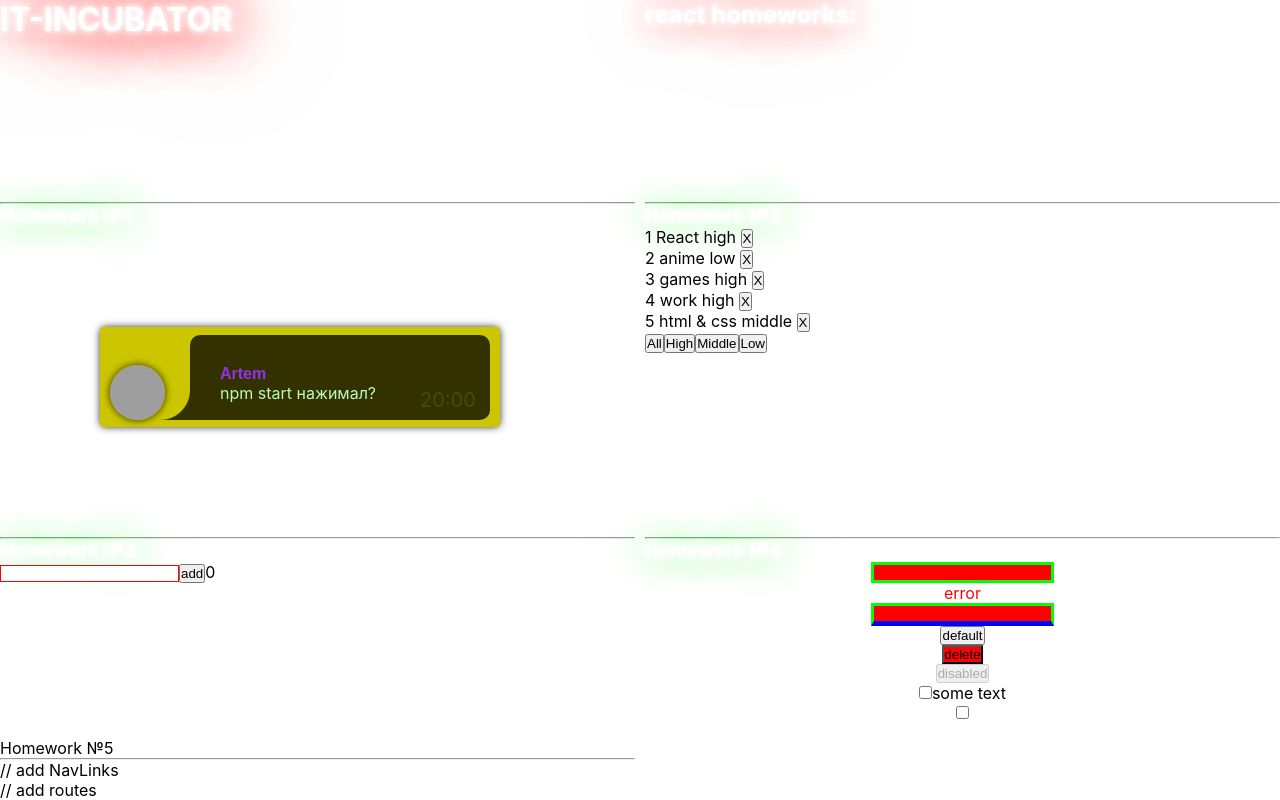
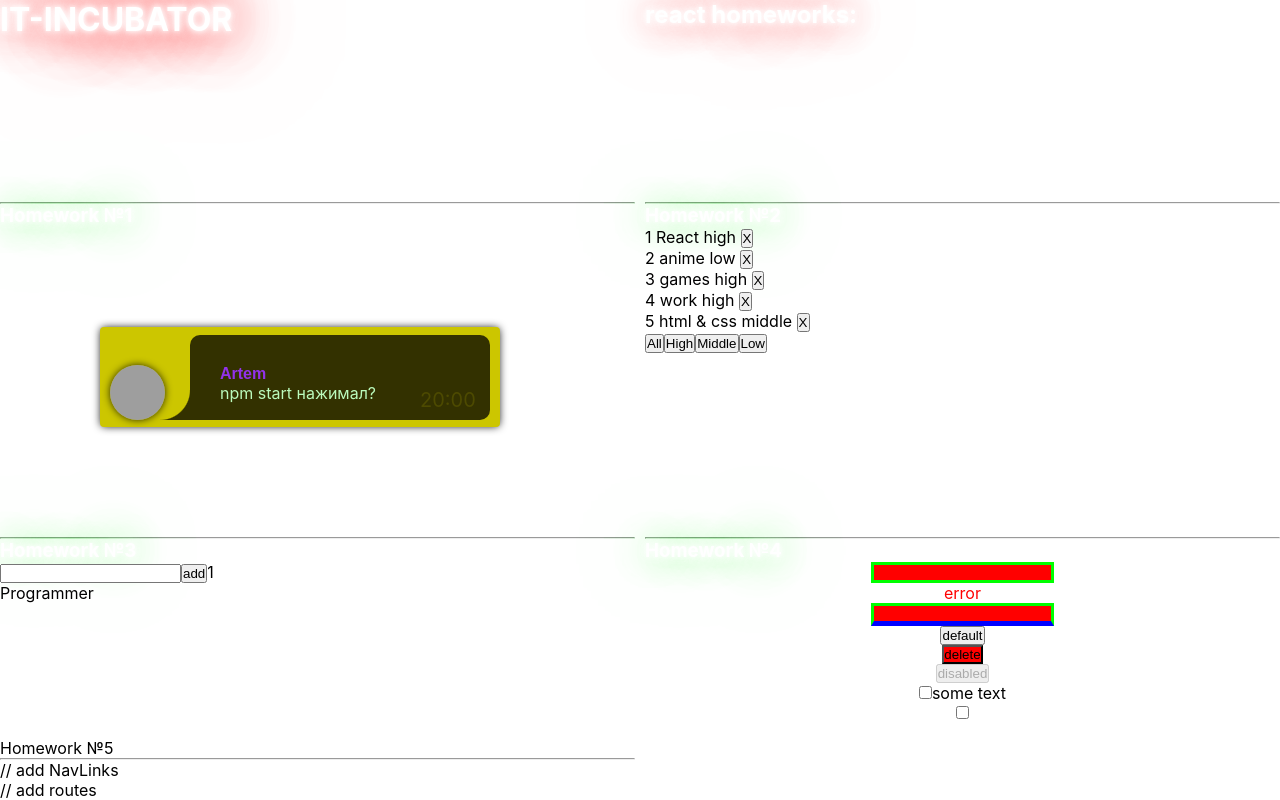
Before and after one commit to arapbaeva/Homeworks, a React (Create React App) app: page / in a window 1280 px wide. Built offline with nearby package versions, Linux system fonts and the light colour scheme; grey boxes are pictures that could not be loaded.

Commit message:
added HW3

```diff
--- a/package.json
+++ b/package.json
@@ -10,6 +10,7 @@
     "@types/node": "^16.7.13",
     "@types/react": "^18.0.0",
     "@types/react-dom": "^18.0.0",
+    "@types/uuid": "^8.3.4",
     "react": "^18.2.0",
     "react-dom": "^18.2.0",
     "react-scripts": "5.0.1",
--- a/src/p2-homeworks/h3/Greeting.tsx
+++ b/src/p2-homeworks/h3/Greeting.tsx
@@ -1,25 +1,29 @@
-import React from 'react'
+import React, {ChangeEvent} from 'react'
 import s from './Greeting.module.css'
 
 type GreetingPropsType = {
-    name: any // need to fix any
-    setNameCallback: any // need to fix any
-    addUser: any // need to fix any
-    error: any // need to fix any
-    totalUsers: any // need to fix any
+    name: string
+    setNameCallback: (e: ChangeEvent<HTMLInputElement>) => void
+    addUser: () => void
+    error: string
+    totalUsers: number
 }
 
 // презентационная компонента (для верстальщика)
 const Greeting: React.FC<GreetingPropsType> = (
     {name, setNameCallback, addUser, error, totalUsers} // деструктуризация пропсов
 ) => {
-    const inputClass = s.error // need to fix with (?:)
+    const inputClass = error ? s.error : '' // need to fix with (?:)
+
 
     return (
         <div>
-            <input value={name} onChange={setNameCallback} className={inputClass}/>
-            <span>{error}</span>
+            <input value={name}
+                   onChange={setNameCallback}
+                   className={inputClass}/>
+
             <button onClick={addUser}>add</button>
+            {error && <div className="error-message">{error}</div>}
             <span>{totalUsers}</span>
         </div>
     )
--- a/src/p2-homeworks/h3/GreetingContainer.tsx
+++ b/src/p2-homeworks/h3/GreetingContainer.tsx
@@ -1,28 +1,36 @@
-import React, {useState} from 'react'
+import React, {ChangeEvent, useState} from 'react'
 import Greeting from './Greeting'
+import {UserType} from "./HW3";
 
 type GreetingContainerPropsType = {
-    users: any // need to fix any
-    addUserCallback: any // need to fix any
+    users: Array<UserType>
+    addUserCallback: (name: string) => void
 }
 
-// более простой и понятный для новичков
-// function GreetingContainer(props: GreetingPropsType) {
 
-// более современный и удобный для про :)
-// уровень локальной логики
 const GreetingContainer: React.FC<GreetingContainerPropsType> = ({users, addUserCallback}) => { // деструктуризация пропсов
-    const [name, setName] = useState<any>('') // need to fix any
-    const [error, setError] = useState<any>('') // need to fix any
+    const [name, setName] = useState<string>('')
 
-    const setNameCallback = (e: any) => { // need to fix any
-        setName('') // need to fix
-    }
-    const addUser = () => {
-        alert(`Hello  !`) // need to fix
+    const [error, setError] = useState<string>('')
+
+    const setNameCallback = (e: ChangeEvent<HTMLInputElement>) => {
+        if (e.currentTarget.value.trim() !== "") {
+            setName(e.currentTarget.value)
+            setError('')
+        }
     }
 
-    const totalUsers = 0 // need to fix
+    const addUser = () => {
+        if (name) {
+            addUserCallback(name);
+            alert(`Hello ${name}  !`)
+            setName("")
+        } else {
+            setError("Name is required!")
+        }
+    }
+
+    const totalUsers = users.length
 
     return (
         <Greeting
--- a/src/p2-homeworks/h3/HW3.tsx
+++ b/src/p2-homeworks/h3/HW3.tsx
@@ -1,20 +1,27 @@
 import React, {useState} from 'react'
 import GreetingContainer from './GreetingContainer'
 import s from './Greeting.module.css'
+import {v1} from "uuid";
 
 // types
 export type UserType = {
-    _id: any // need to fix any
-    name: any // need to fix any
+    _id: string
+    name: string
 }
+
 
 // уровень работы с глобальными данными
 function HW3() {
-    const [users, setUsers] = useState<any>([]) // need to fix any
+    const [users, setUsers] = useState<Array<UserType>>([
+        {_id: v1(), name: "Programmer"}
+    ])
 
-    const addUserCallback = (name: any) => { // need to fix any
-        setUsers([]) // need to fix
+
+    const addUserCallback = (name: string) => {
+        const newUser = {_id: v1(), name: name}
+        setUsers([...users, newUser])
     }
+
 
     return (
         <div>
@@ -24,7 +31,11 @@ function HW3() {
 
 
             {/*should work (должно работать)*/}
-            <GreetingContainer users={users} addUserCallback={addUserCallback}/>
+            <GreetingContainer users={users}
+                               addUserCallback={addUserCallback}
+
+            />
+            <div>{users.map((user) => <div>{user.name}</div>)}</div>
 
 
             {/*для личного творчества, могу проверить*/}
--- a/tsconfig.json
+++ b/tsconfig.json
@@ -18,7 +18,7 @@
     "resolveJsonModule": true,
     "isolatedModules": true,
     "noEmit": true,
-    "jsx": "react-jsx"
+    "jsx": "react"
   },
   "include": [
     "src"
```
Also changed, not shown: 1 other file (tests, documents, lock files or other folders).
